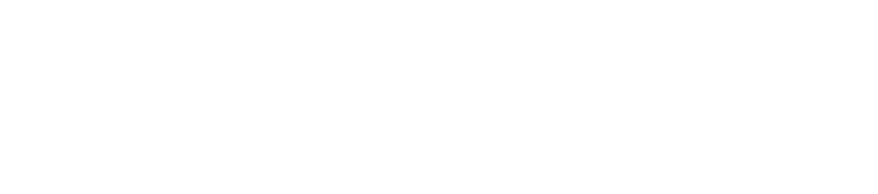
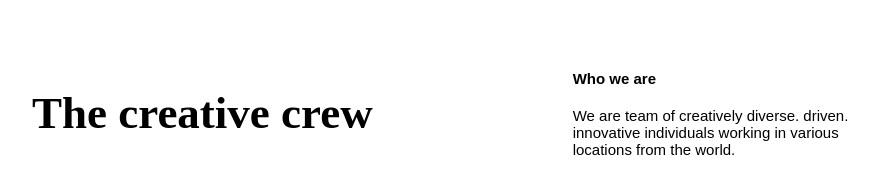
Before and after one commit to Rashed6577/my-team-page, a plain HTML site: page index.html in a window 1280 px wide. Shown: the whole page, without its empty margins (126-1004 px from the left). Drawn offline with Linux system fonts and the light colour scheme.

Commit message:
added header section

```diff
--- a/index.html
+++ b/index.html
@@ -4,8 +4,23 @@
     <meta charset="UTF-8">
     <meta name="viewport" content="width=device-width, initial-scale=1.0">
     <title>My team page</title>
+    <link rel="stylesheet" href="styles/style.css">
 </head>
 <body>
+    <header>
+        <div class="title">
+            <h2>The creative crew</h2>
+        </div>
+        <div class="description">
+            <h4 class="description-title">Who we are</h4>
+            <p class="description-details">We are team of creatively diverse. driven. <br>  innovative individuals working in various <br>locations from the world.</p>
+        </div>
+    </header>
+    <main>
 
+    </main>
+    <footer>
+
+    </footer>
 </body>
 </html>
--- /dev/null
+++ b/styles/style.css
@@ -0,0 +1,22 @@
+header{
+    display: flex;
+    justify-content:flex-start;
+    gap: 200px;
+    margin-top: 50px;
+}
+.title{
+    color: #000;
+    font-family: 'PT Serif', serif;
+    font-size: 30px;
+    margin-left: 150px;
+}
+.description-title{
+    color: #000;
+    font-family: 'Poppins', sans-serif;
+    font-size: 15px;
+}
+.description-details{
+    color: #000;
+    font-family: 'poppins', sans-serif;
+    font-size: 15px;
+}
```
